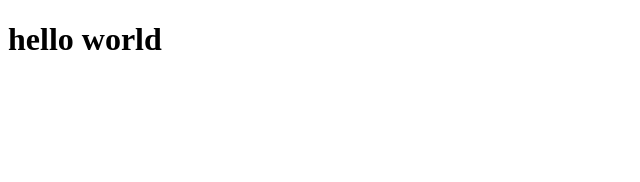
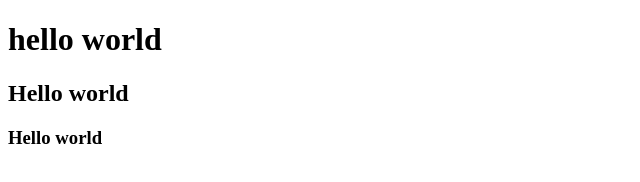
Before and after one commit to shahzaibabid/hosting, a plain HTML site: page index.html in a window 1280 px wide. Shown: the whole page, without its empty margins (0-640 px from the left). Drawn offline with Linux system fonts and the light colour scheme.

Commit message:
Update index.html

```diff
--- a/index.html
+++ b/index.html
@@ -10,5 +10,7 @@
     <h1>
         hello world
     </h1>
+    <h2>Hello world</h2>
+    <h3>Hello world</h3>
 </body>
 </html>
```
